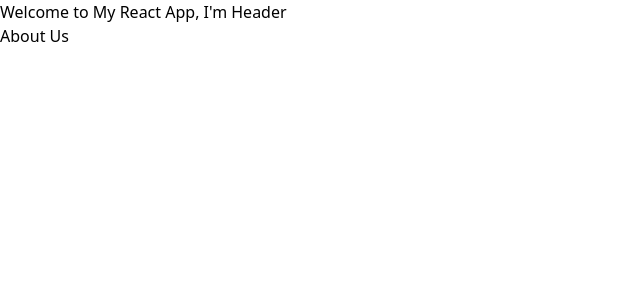
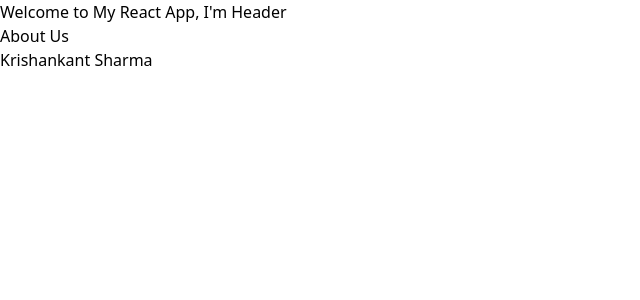
Before and after one commit to pulkitpareek18/Hands-On-MERN-Training, a React (Vite) app in the folder Day1/my-react-app/: page / in a window 1280 px wide. Shown: the top 300 px of the page, without its empty margins (0-640 px from the left). Built offline with nearby package versions, Linux system fonts and the light colour scheme.

Commit message:
Update Testimonial.jsx
i have written my name in h3 in my respective file

```diff
--- a/Day1/my-react-app/src/components/Testimonial.jsx
+++ b/Day1/my-react-app/src/components/Testimonial.jsx
@@ -5,7 +5,7 @@ import React from 'react'
 const Testimonial = () => {
   return (
     <div>
-
+      <h3>Krishankant Sharma</h3>
     </div>
   )
 }
```
